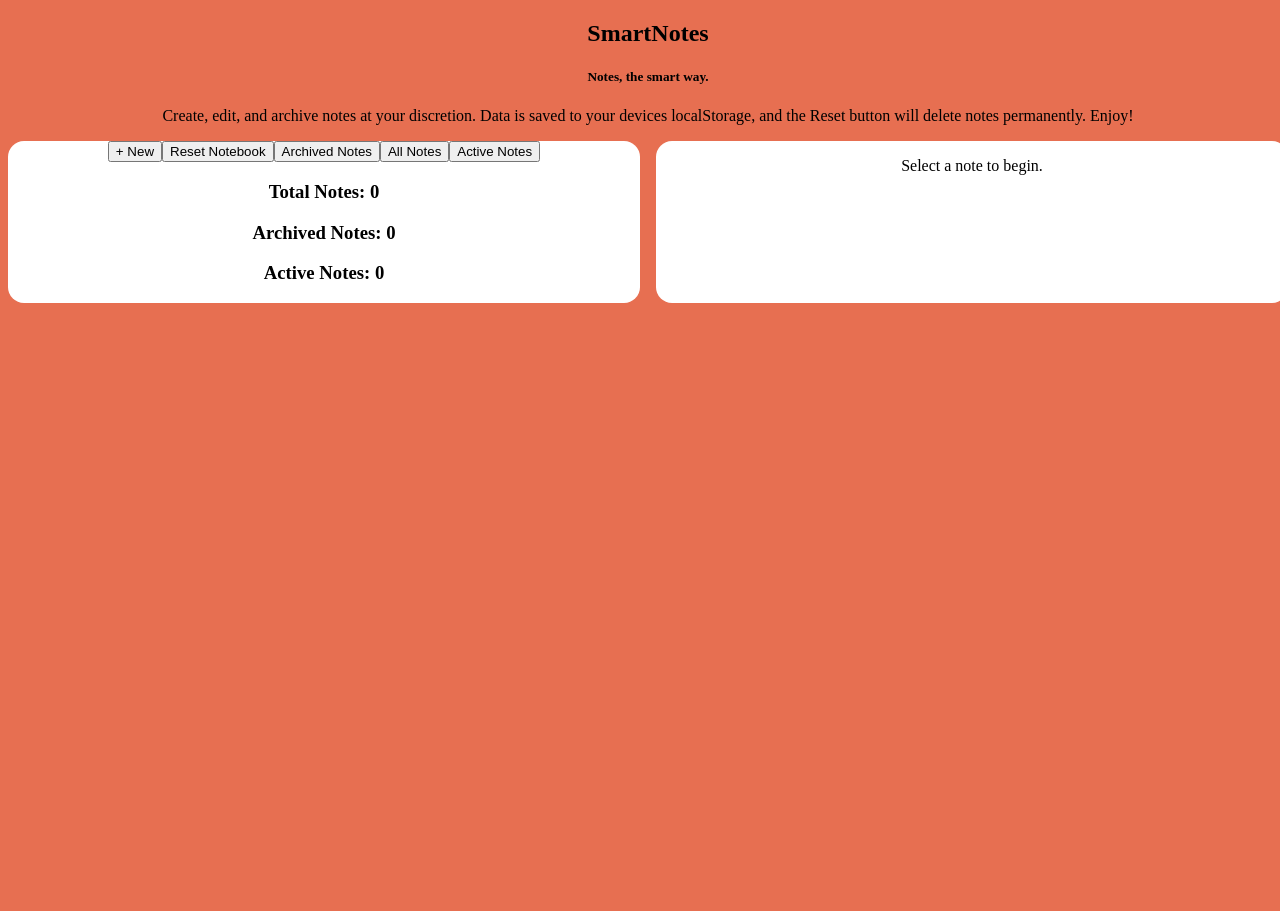
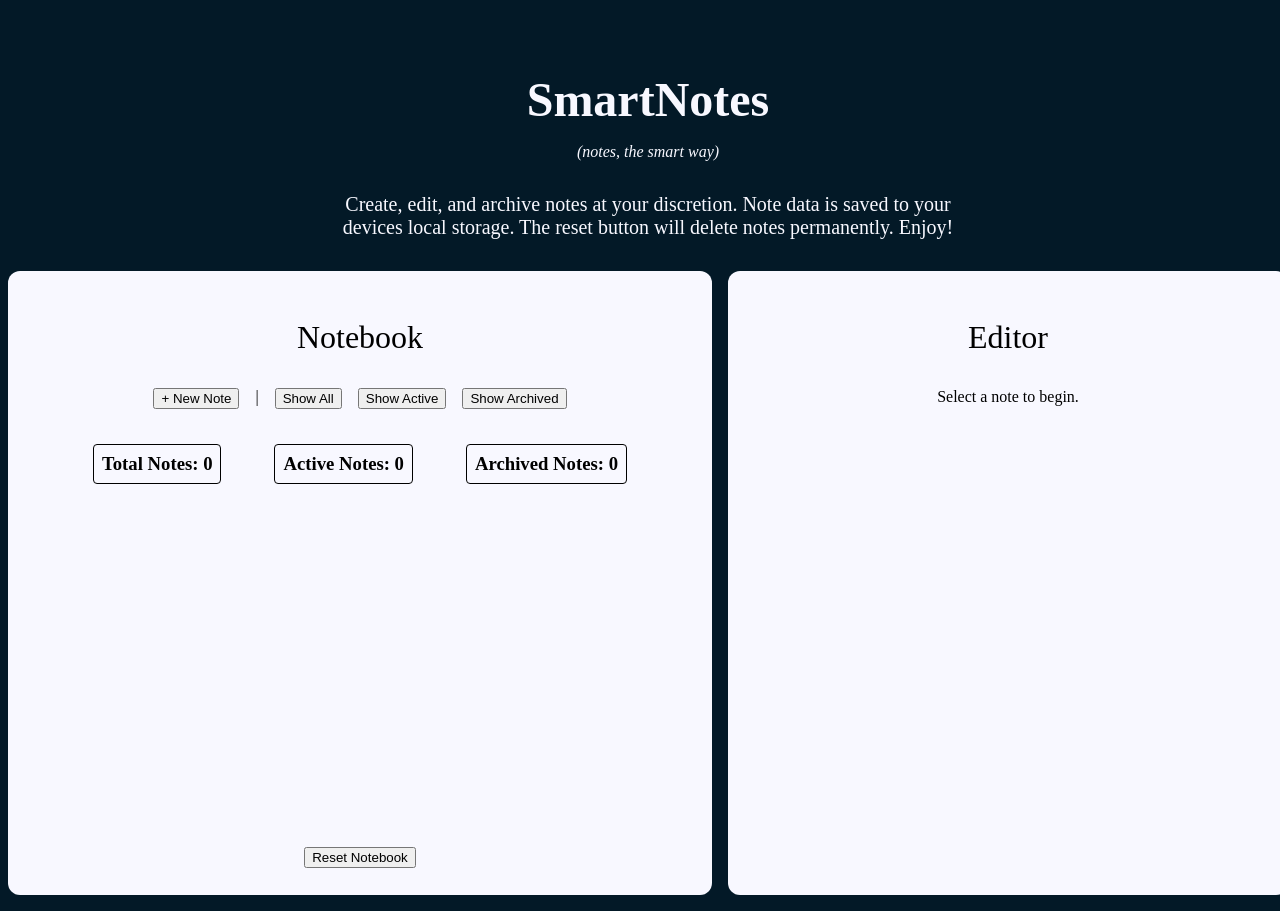
Before and after one commit to betheducky/smart-notes-angular, an Angular app: page /notes in a window 1280 px wide. Before the commit the page ends 820 px from the top, so only its background shows below. Built offline with nearby package versions, Linux system fonts and the light colour scheme.

Commit message:
desktop UI design

```diff
--- a/src/app/notes/notes-editor/notes-editor.component.html
+++ b/src/app/notes/notes-editor/notes-editor.component.html
@@ -1,11 +1,17 @@
+<header>Editor</header>
+<section>
 @if(form && note) {
-<div [formGroup]="form">
+    <div [formGroup]="form" class="editor__form">
         <input formControlName="title"/>
         <textarea formControlName="content"></textarea>
+        <div>
             <button [disabled]="!isDirty" (click)="onSave()">Save Changes</button>
             <button (click)="cancel.emit()">Cancel</button>
-    <button (click)="delete.emit(this.note!.id)">Delete</button>
+        </div>
+
+        <button (click)="delete.emit(this.note!.id)">Delete (cannot be undone!)</button>
     </div>
 } @else {
     <p>Select a note to begin.</p>
 }
+</section>
--- a/src/app/notes/notes-editor/notes-editor.component.scss
+++ b/src/app/notes/notes-editor/notes-editor.component.scss
@@ -0,0 +1,24 @@
+.editor__form {
+    display: flex;
+    flex-direction: column;
+    align-items: center;
+    gap: 3rem;
+    overflow: scroll;
+    height: 30rem;
+
+    input, textarea, button, div {
+        width: 100%;
+        max-width: 30rem;
+    }
+    input, textarea {
+        padding: .5rem;
+    }
+
+    textarea {
+        height: 8rem;
+    }
+
+    div > button {
+        margin-top: .5rem;
+    }
+}
--- a/src/app/notes/notes-list/notes-list.component.html
+++ b/src/app/notes/notes-list/notes-list.component.html
@@ -1,19 +1,25 @@
-<button (click)="create.emit()">+ New</button>
-<button (click)="resetAll.emit()">Reset Notebook</button>
-<button (click)="viewMode.emit('archived')">Archived Notes</button>
-<button (click)="viewMode.emit('all')">All Notes</button>
-<button (click)="viewMode.emit('active')">Active Notes</button>
-<h3>Total Notes: {{noteCount}}</h3>
-<h3>Archived Notes: {{archiveCount}}</h3>
-<h3>Active Notes: {{activeCount}}</h3>
-<ul>
+<header>Notebook</header>
+<section class="notebook__action-btn__container">
+        <button (click)="create.emit()">+ New Note</button>
+        <div class="notebook__divider">|</div>
+        <button (click)="viewMode.emit('all')">Show All</button>
+        <button (click)="viewMode.emit('active')">Show Active</button>
+        <button (click)="viewMode.emit('archived')">Show Archived</button>
+</section>
+<section class="count__container">
+    <h3>Total Notes: {{noteCount}}</h3>
+    <h3>Active Notes: {{activeCount}}</h3>
+    <h3>Archived Notes: {{archiveCount}}</h3>
+</section>
+<section class="note-item__container">
     @for(note of notes; track notes){
-            <li [class.active]="note.id === activeNoteId">
-                <strong>{{note.title}}</strong>
+            <div [class.active]="note.id === activeNoteId" class="note-item">
+                <p><strong>{{note.title}}</strong></p>
                 <p>{{note.content}}</p>
                 <small>{{ note.updatedAt | date:'short'}}</small>
-                <button (click)="select.emit(note.id)">Edit</button>
+                <button (click)="select.emit(note.id)" [disabled]="note.isArchived">Edit</button>
                 <button (click)="archive.emit(note.id)">{{!note.isArchived ? "Archive" : "Activate"}}</button>
-            </li>
+            </div>
     }
-</ul>
+</section>
+<button (click)="resetAll.emit()" class="notebook__reset-btn">Reset Notebook</button>
--- a/src/app/notes/notes-list/notes-list.component.scss
+++ b/src/app/notes/notes-list/notes-list.component.scss
@@ -0,0 +1,39 @@
+.notebook__action-btn__container {
+        display: flex;
+        justify-content: center;
+        gap: 1rem;
+        padding: 1rem 0;
+}
+
+.count__container {
+    display: flex;
+    justify-content: space-evenly;
+
+    h3 {
+        border: 1px solid black;
+        border-radius: .25rem;
+        padding: .5rem;
+    }
+}
+
+.note-item__container {
+    height: 20rem;
+    width: 40rem;
+    overflow: scroll;
+
+    .note-item {
+        width: 40rem;
+        min-height: 3rem;
+        display: flex;
+        justify-content: space-evenly;
+        align-items: center;
+
+        p {
+            max-width: 10rem;
+        }
+    }
+}
+
+.notebook__reset-btn {
+    margin-top: 1.5rem;
+}
--- a/src/app/notes/notes-page/notes-page.component.html
+++ b/src/app/notes/notes-page/notes-page.component.html
@@ -1,8 +1,8 @@
 
 <div class="app__container">
-    <h2>SmartNotes</h2>
-    <h5>Notes, the smart way.</h5>
-    <p>Create, edit, and archive notes at your discretion. Data is saved to your devices localStorage, and the Reset button will delete notes permanently. Enjoy!</p>
+    <h1 class="app__font--white title">SmartNotes</h1>
+    <p class="app__font--white subtitle">(notes, the smart way)</p>
+    <p class="app__font--white instructions">Create, edit, and archive notes at your discretion. Note data is saved to your devices local storage. The reset button will delete notes permanently. Enjoy!</p>
     <div class="notes__container">
         <div>
             <app-notes-list [notes]="visibleNotes" [activeNoteId]="selectedNote?.id" [noteCount]="totalNoteCount" [archiveCount]="totalArchiveCount" [activeCount]="totalActiveCount" (viewMode)="onViewChange($event)" (select)="onSelect($event)" (create)="onCreate()"  (archive)="onArchive($event)" (resetAll)="onReset()"></app-notes-list>
--- a/src/app/notes/notes-page/notes-page.component.scss
+++ b/src/app/notes/notes-page/notes-page.component.scss
@@ -1,8 +1,29 @@
 .app__container {
 
     margin: 0 auto;
+    padding: 2rem 0 1rem;
     text-align: center;
 
+    .app__font--white {
+        color: ghostwhite;
+    }
+
+    .title {
+        font-size: 3rem;
+    }
+
+    .subtitle {
+        margin-top: -1rem;
+        font-size: 1rem;
+        font-style: italic;
+    }
+
+    .instructions {
+        font-size: 1.25rem;
+        margin: auto;
+        padding: 1rem 0 2rem;
+        width: 50%;
+    }
 
     .notes__container {
 
@@ -13,8 +34,10 @@
 
         div {
             width: 40rem;
-            background-color: white;
-            border-radius: 1rem;
+            background-color: ghostwhite;
+            border-radius: .75rem;
+            height: 35rem;
+            padding: 2rem;
         }
     }
 }
--- a/src/styles.scss
+++ b/src/styles.scss
@@ -1,8 +1,15 @@
+
+
 html, body {
     height: 100vh;
     width: 100vw;
 }
 
 body {
-    background-color: #e76f51;
+    background-color: #031927;
 }
+
+header {
+    font-size: 2rem;
+    padding: 1rem;
+}
```
Lines whose indentation alone changed are shown as unchanged.
